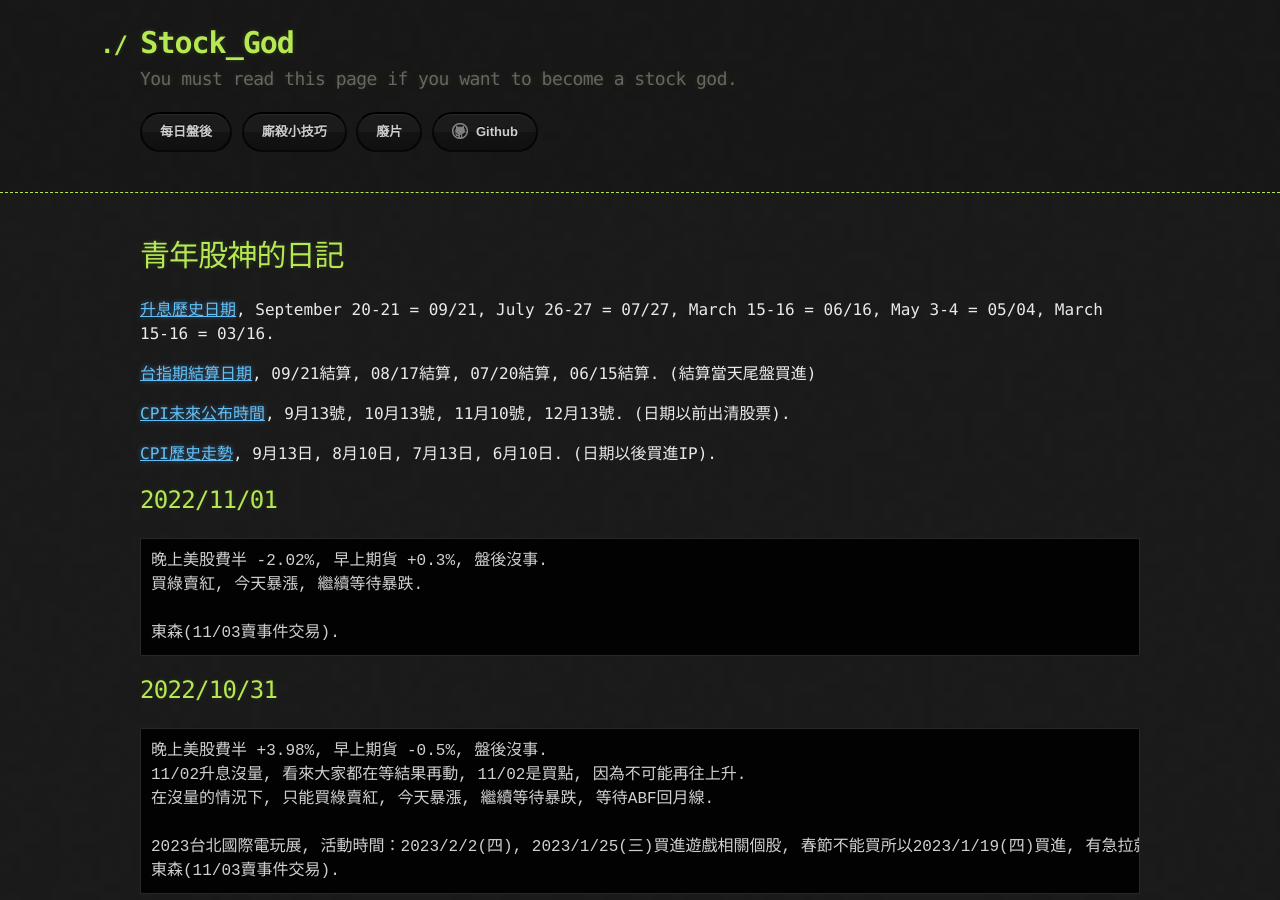
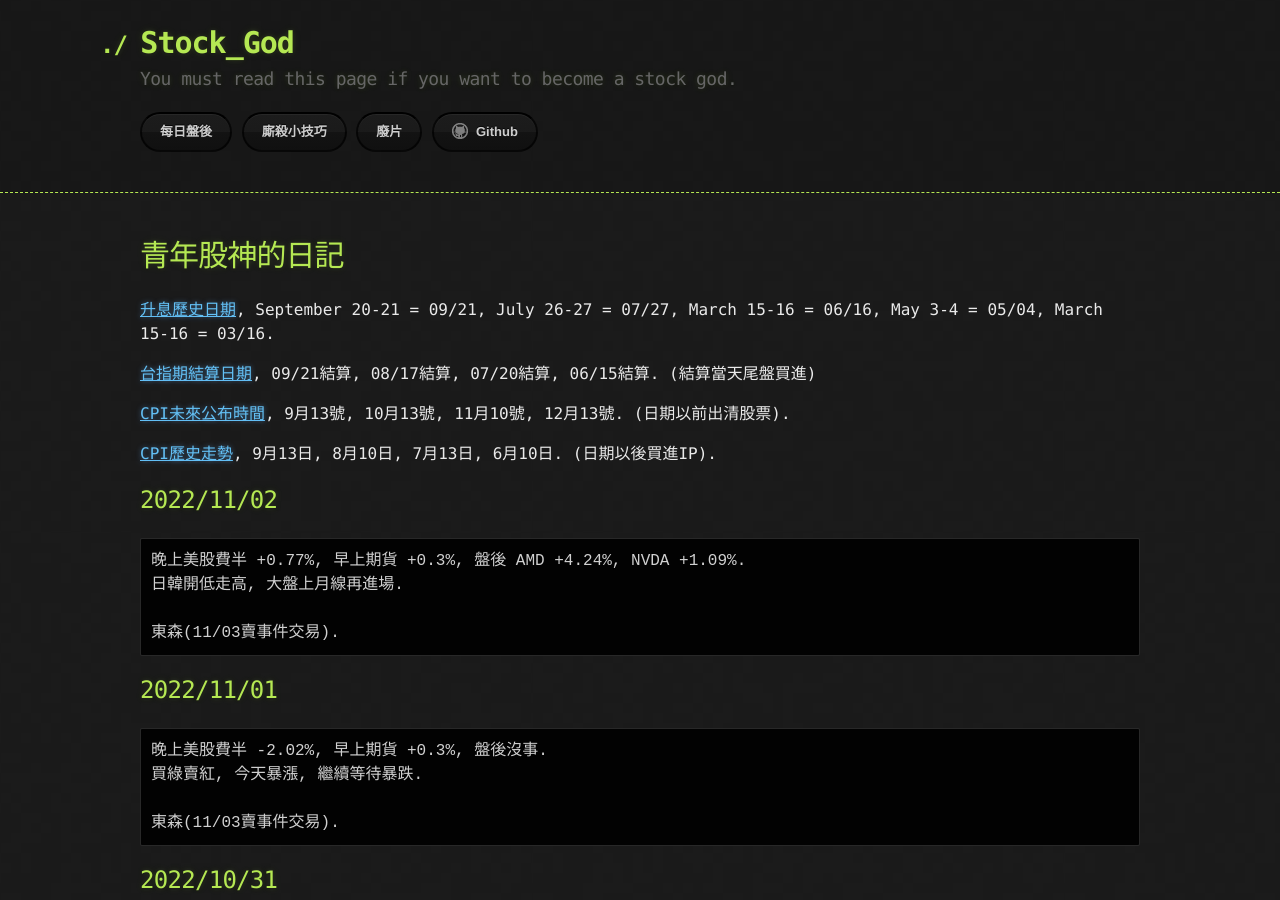
Before and after one commit to lepg5487/Stock_God, a Jekyll site: the page built from index.md, in a window 1280 px wide and 900 px high. Built offline with Jekyll 4.4.1, drawn with Linux system fonts in a browser that asks for light colours; our own code applies the rules of GitHub Pages for plain Markdown files.

Commit message:
Update index.md

````diff
--- a/index.md
+++ b/index.md
@@ -11,6 +11,14 @@ layout: testlayouts
 [CPI未來公布時間](https://chihyun.tw/cpi-release-date/), 9月13號, 10月13號, 11月10號, 12月13號. (日期以前出清股票).
 
 [CPI歷史走勢](https://hk.investing.com/economic-calendar/cpi-733), 9月13日, 8月10日, 7月13日, 6月10日. (日期以後買進IP).
+
+## 2022/11/02
+```
+晚上美股費半 +0.77%, 早上期貨 +0.3%, 盤後 AMD +4.24%, NVDA +1.09%.
+日韓開低走高, 大盤上月線再進場.
+
+東森(11/03賣事件交易).
+```
 
 ## 2022/11/01
 ```
````
